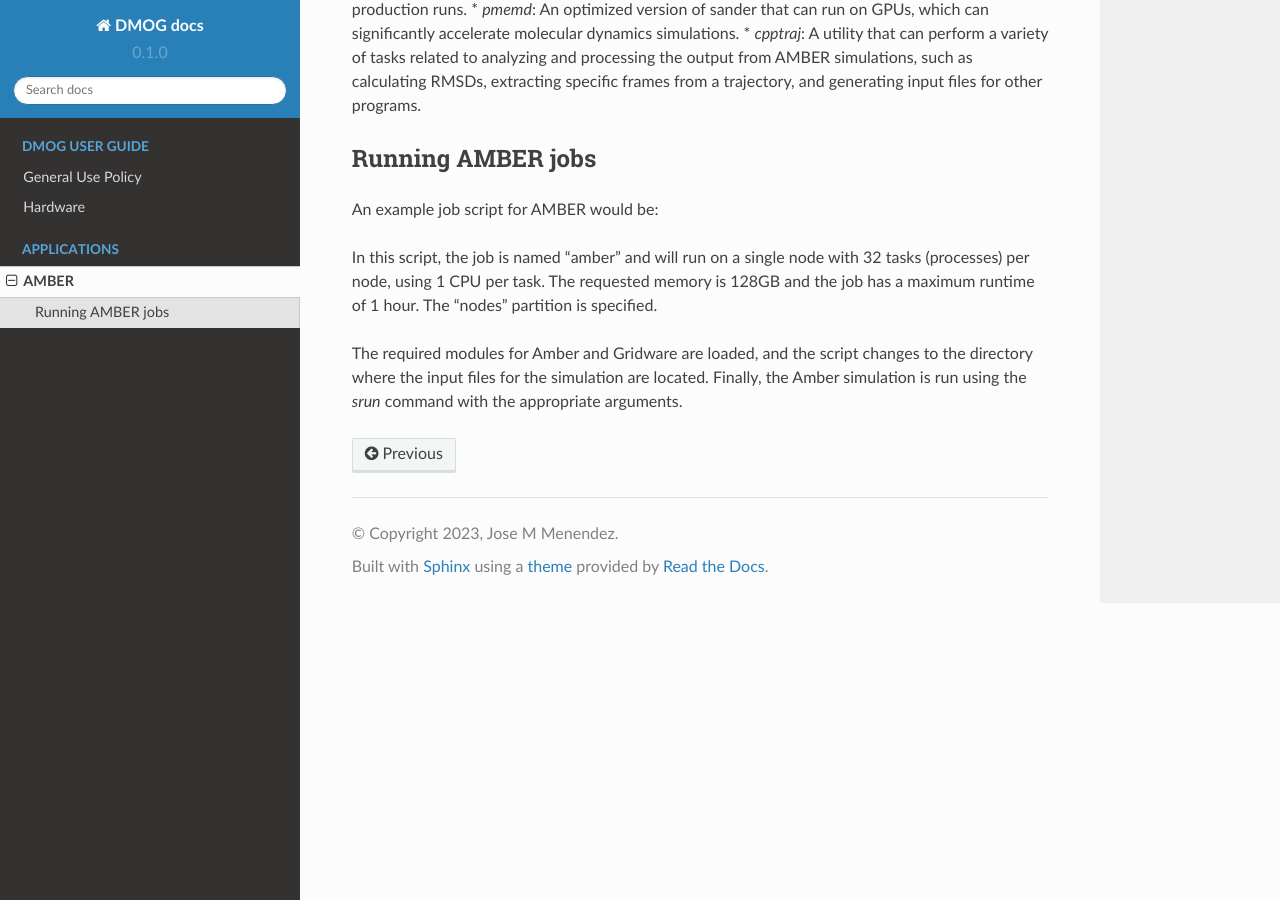
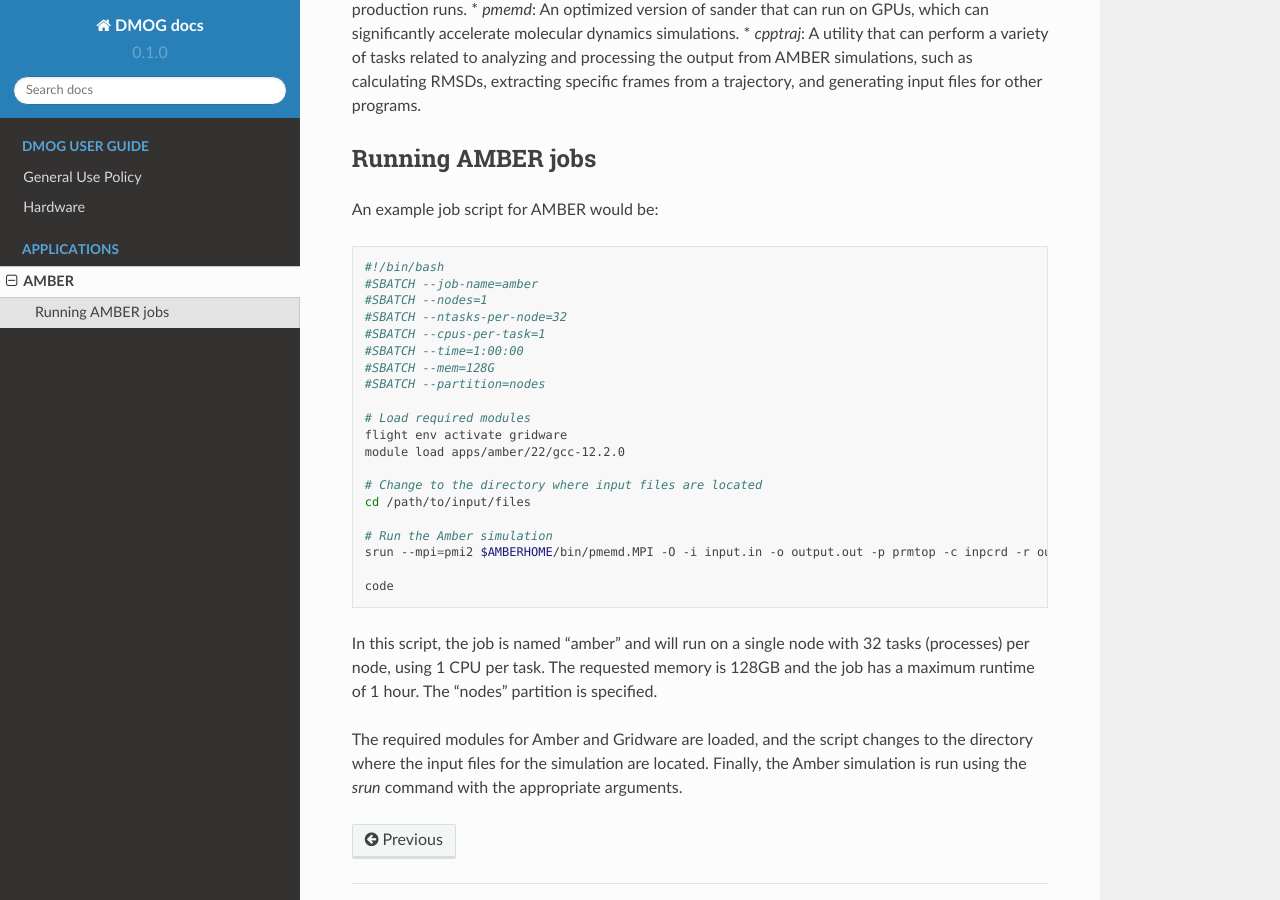
Before and after one commit to jm130/dmogdocs, a Sphinx documentation site: the page built from docs/source/applications/amber.rst, in a window 1280 px wide and 900 px high, scrolled down 474 px. Built offline with Sphinx 7.4.7 and the Read the Docs theme 2.0.0, drawn with Linux system fonts in a browser that asks for light colours; pages that are not in the unit, such as notebooks, are missing from menus.

Commit message:
Update amber.rst

```diff
--- a/docs/source/applications/amber.rst
+++ b/docs/source/applications/amber.rst
@@ -21,7 +21,7 @@
 ------------------
 An example job script for AMBER would be:
 
-.. highlight:: bash
+.. code-block:: bash
 
    #!/bin/bash
    #SBATCH --job-name=amber
@@ -42,7 +42,7 @@
    # Run the Amber simulation
    srun --mpi=pmi2 $AMBERHOME/bin/pmemd.MPI -O -i input.in -o output.out -p prmtop -c inpcrd -r output.rst
 
-.. highlight:: none
+   code
 
 In this script, the job is named "amber" and will run on a single node with 32 tasks (processes)
 per node, using 1 CPU per task. The requested memory is 128GB and the job has a maximum runtime of 1 hour.
```
